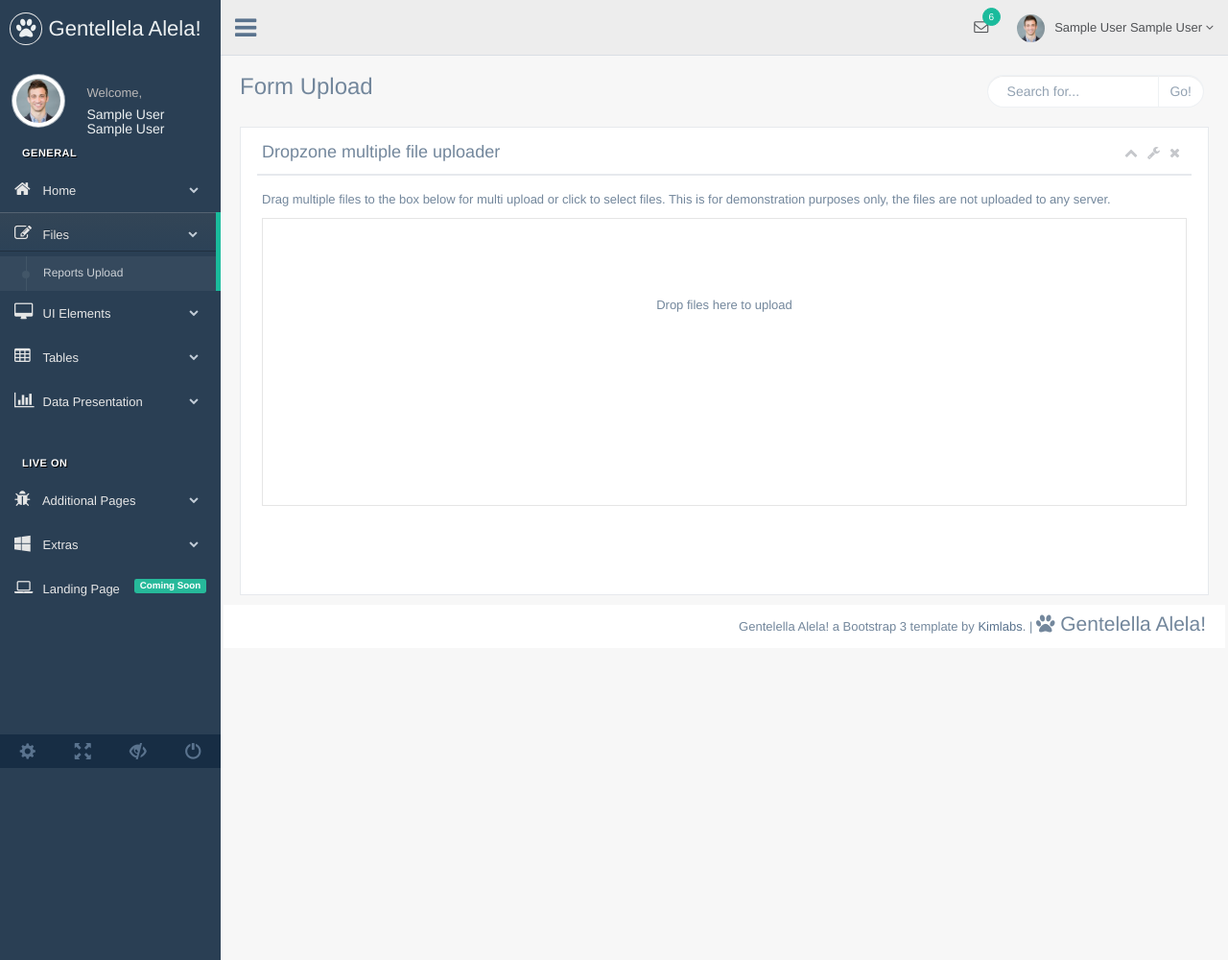
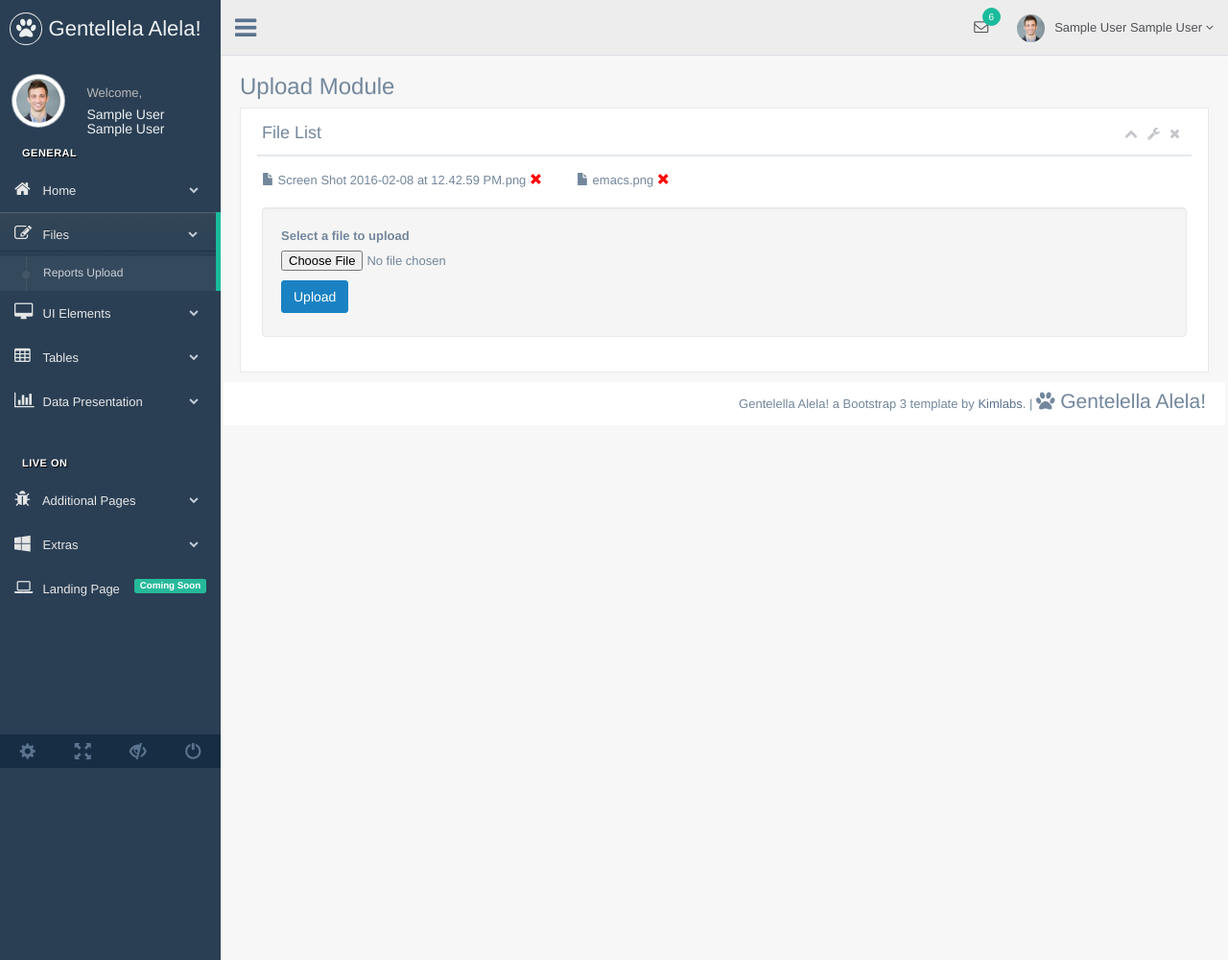
Before and after one commit to joaquingt/amazon, a PHP site: page /dashboard/form_upload.php in a window 1280 px wide. Shown: the whole page at 96% size. Run offline with PHP 8.4, Linux system fonts and the light colour scheme; the visitor is signed in with stand-in values (Sample User, id 1); a stand-in replaces the project's code that opens the database connection.

Commit message:
new changes upload files

```diff
--- a/dashboard/form_upload.php
+++ b/dashboard/form_upload.php
@@ -11,18 +11,7 @@ ini_set('display_errors', 'On');  //On or Off
                 <div class="">
                     <div class="page-title">
                         <div class="title_left">
-                            <h3>Form Upload </h3>
-                        </div>
-
-                        <div class="title_right">
-                            <div class="col-md-5 col-sm-5 col-xs-12 form-group pull-right top_search">
-                                <div class="input-group">
-                                    <input type="text" class="form-control" placeholder="Search for...">
-                                    <span class="input-group-btn">
-                            <button class="btn btn-default" type="button">Go!</button>
-                        </span>
-                                </div>
-                            </div>
+                            <h3> Upload Module </h3>
                         </div>
                     </div>
                     <div class="clearfix"></div>
@@ -31,7 +20,7 @@ ini_set('display_errors', 'On');  //On or Off
                         <div class="col-md-12 col-sm-12 col-xs-12">
                             <div class="x_panel">
                                 <div class="x_title">
-                                    <h2>Dropzone multiple file uploader</h2>
+                                    <h2>File List</h2>
                                     <ul class="nav navbar-right panel_toolbox">
                                         <li><a class="collapse-link"><i class="fa fa-chevron-up"></i></a>
                                         </li>
@@ -50,14 +39,40 @@ ini_set('display_errors', 'On');  //On or Off
                                     <div class="clearfix"></div>
                                 </div>
                                 <div class="x_content">
+                                  <div class="row">
+                                     <?php
+                                      //scan "uploads" folder and display them accordingly
+                                     $folder = "uploads";
+                                     $results = scandir('uploads');
+                                     foreach ($results as $result) {
+                                      if ($result === '.' or $result === '..') continue;
 
-                                    <p>Drag multiple files to the box below for multi upload or click to select files. This is for demonstration purposes only, the files are not uploaded to any server.</p>
-                                    <form action="choices/form_upload.html" class="dropzone" style="border: 1px solid #e5e5e5; height: 300px; "></form>
-
-                                    <br />
-                                    <br />
-                                    <br />
-                                    <br />
+                                      if (is_file($folder . '/' . $result)) {
+                                          echo '
+                                          <div class="col-md-4">
+                                              <div class="file-caption-name" title="'.$result .'">
+                                              <span class="glyphicon glyphicon-file kv-caption-icon"></span>
+                                              '.$result .'
+                                              <a href="remove.php?name='.$result.'" ><span style="color: red; cursor: default;" class="glyphicon glyphicon-remove" aria-hidden="true"></span></a>
+                                              </div>
+                                          </div>';
+                                      }
+                                     }
+                                     ?>
+                                  </div>
+                                </br>
+                                  <div class="row">
+                                    <div class="col-lg-12">
+                                       <form class="well" action="upload.php" method="post" enctype="multipart/form-data">
+                                          <div class="form-group">
+                                            <label for="file">Select a file to upload</label>
+                                            <input type="file" name="file">
+                                            <p class="help-block"></p>
+                                          </div>
+                                          <input type="submit" class="btn btn-small btn-primary" value="Upload">
+                                        </form>
+                                    </div>
+                                  </div>
                                 </div>
                             </div>
                         </div>
@@ -90,8 +105,6 @@ ini_set('display_errors', 'On');  //On or Off
 
     <script src="js/bootstrap.min.js"></script>
 
-    <!-- chart js -->
-    <script src="js/chartjs/chart.min.js"></script>
     <!-- bootstrap progress js -->
     <script src="js/progressbar/bootstrap-progressbar.min.js"></script>
     <script src="js/nicescroll/jquery.nicescroll.min.js"></script>
@@ -99,8 +112,6 @@ ini_set('display_errors', 'On');  //On or Off
     <script src="js/icheck/icheck.min.js"></script>
 
     <script src="js/custom.js"></script>
-    <!-- dropzone -->
-    <script src="js/dropzone/dropzone.js"></script>
 
 </body>
 </html>
```
Also changed, not shown: dashboard/remove.php (added, +10 -0 lines), dashboard/upload.php (added, +67 -0 lines), dashboard/uploads/Screen Shot 2016-02-08 at 12.42.59 PM.png (added), dashboard/uploads/emacs.png (added), 1 other file.
